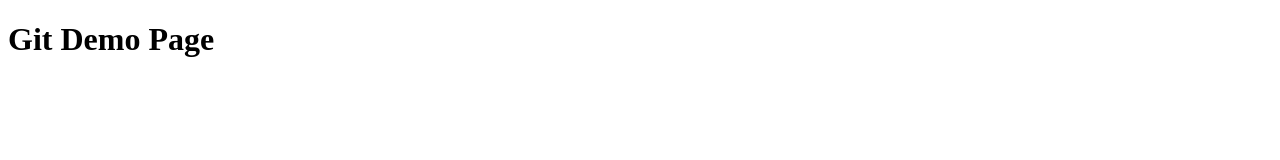
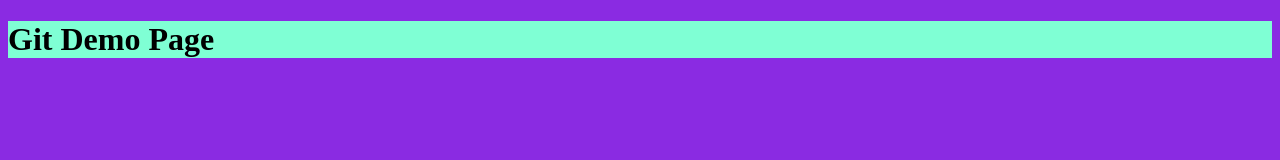
Before and after one commit to NickTreat/sep9tester, a plain HTML site: page index.html in a window 1280 px wide. Drawn offline with Linux system fonts and the light colour scheme.

Commit message:
added basic styles

```diff
--- a/index.html
+++ b/index.html
@@ -4,6 +4,7 @@
     <meta charset="UTF-8">
     <meta name="viewport" content="width=device-width, initial-scale=1.0">
     <title>Document</title>
+    <link rel="stylesheet" href="styles.css">
 </head>
 <body>
     <h1>Git Demo Page</h1>
--- /dev/null
+++ b/styles.css
@@ -0,0 +1,7 @@
+body {
+    background-color: blueviolet;
+}
+
+h1 {
+    background-color: aquamarine;
+}
```
